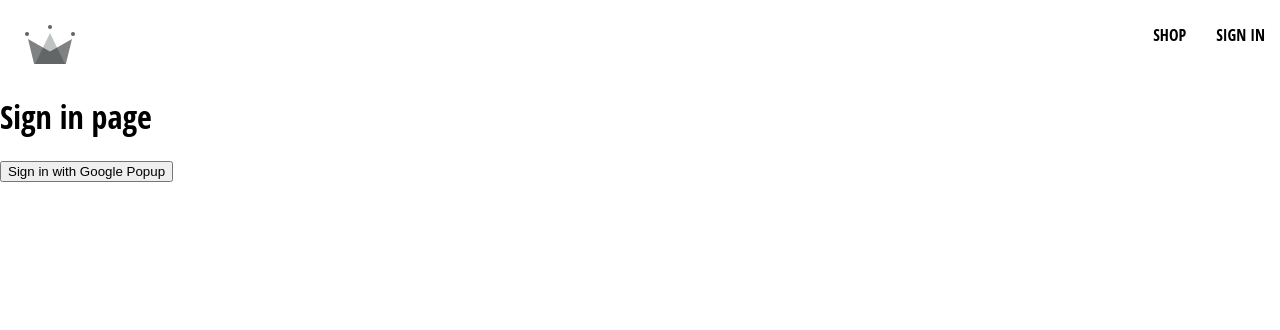
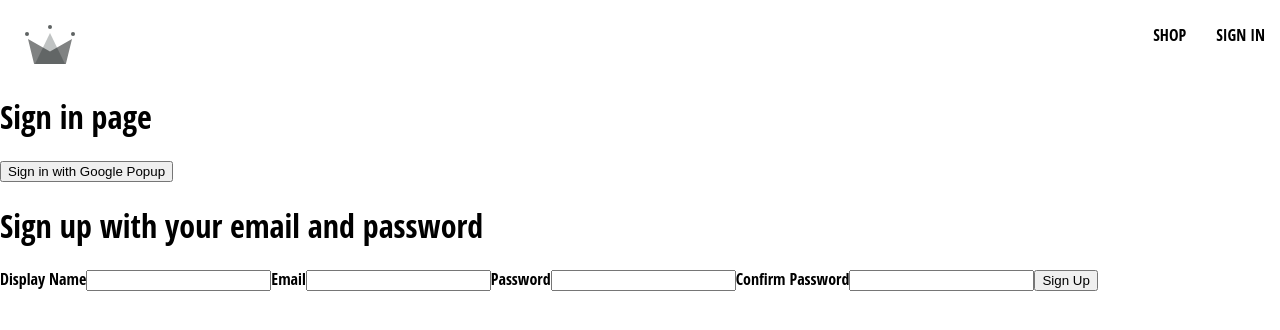
Before and after one commit to nilahomar/e-commerce-app, a React (Create React App) app: page /sign-in in a window 1280 px wide. Shown: the top 330 px of the page. Built offline with nearby package versions, Linux system fonts and the light colour scheme.

Commit message:
sign up component added

```diff
--- /dev/null
+++ b/src/components/sign-up-form/sign-up-form.component.jsx
@@ -0,0 +1,103 @@
+import { ErrorResponse } from "@remix-run/router";
+import React, { useState } from "react";
+
+import {
+  createAuthUserWithEmailAndPassword,
+  createUserDocumentFromAuth,
+} from "../../utils/firebase/firebase.utils";
+
+const defaultFormFields = {
+  displayName: "",
+  email: "",
+  password: "",
+  confirmPassword: "",
+};
+
+const SignUpForm = () => {
+  const [formFields, setFormFields] = useState(defaultFormFields);
+  const { displayName, email, password, confirmPassword } = formFields;
+
+  console.log(formFields);
+
+  const resetFormFields = ( )=>{
+    setFormFields(defaultFormFields)
+  }
+
+  const handleSubmit = async (event) => {
+    event.preventDefault();
+
+    if (password !== confirmPassword) {
+      alert("passwords do not match");
+      return;
+    }
+
+    try {
+      const { user } = await createAuthUserWithEmailAndPassword(
+        email,
+        password
+      );
+
+      await createUserDocumentFromAuth(user, { displayName });
+      resetFormFields();
+    } catch (error) {
+      if(error.code === 'auth/email-already-in-use'){
+        alert('Cannot create user, email already in use');
+      }else{
+        console.log("user creation encountered an error", error);
+      }
+
+    }
+  };
+
+  const handleChange = (e) => {
+    const { name, value } = e.target;
+
+    setFormFields({ ...formFields, [name]: value });
+  };
+  return (
+    <div>
+      <h1>Sign up with your email and password</h1>
+      <form onSubmit={handleSubmit}>
+        <label>Display Name</label>
+        <input
+          type="text"
+          required
+          onChange={handleChange}
+          name="displayName"
+          value={displayName}
+        />
+
+        <label>Email</label>
+        <input
+          type="email"
+          required
+          onChange={handleChange}
+          name="email"
+          value={email}
+        />
+
+        <label>Password</label>
+        <input
+          type="password"
+          required
+          onChange={handleChange}
+          name="password"
+          value={password}
+        />
+
+        <label>Confirm Password</label>
+        <input
+          type="password"
+          required
+          onChange={handleChange}
+          name="confirmPassword"
+          value={confirmPassword}
+        />
+
+        <button type="submit">Sign Up</button>
+      </form>
+    </div>
+  );
+};
+
+export default SignUpForm;
--- a/src/routes/sign-in/sign-in.component.jsx
+++ b/src/routes/sign-in/sign-in.component.jsx
@@ -1,16 +1,41 @@
 import React from "react";
-import { signInWithGooglePopup, createUserDocumentFromAuth } from "../../utils/firebase/firebase.utils";
+// import { getRedirectResult } from "firebase/auth";
+import {
+  // auth,
+  signInWithGooglePopup,
+  createUserDocumentFromAuth,
+  // signInWithGoogleRedirect,
+} from "../../utils/firebase/firebase.utils";
+
+import SignUpForm from "../../components/sign-up-form/sign-up-form.component";
 
 const SignIn = () => {
+  // sign in with google redirect
+  // useEffect(() => {
+  //   const fetchData = async () => {
+  //     const response = await getRedirectResult(auth);
+  //     if(response){
+  //       const userDocRef = await createUserDocumentFromAuth(response.user);
+  //     }
+  //   };
+  //   fetchData();
+  // }, []);
+
   const logGoogleUser = async () => {
-    const {user} = await signInWithGooglePopup();
-   const userDocRef = await createUserDocumentFromAuth(user)
+    const { user } = await signInWithGooglePopup();
+    const userDocRef = await createUserDocumentFromAuth(user);
     // console.log(response);
   };
+
   return (
     <div>
       <h1>Sign in page</h1>
       <button onClick={logGoogleUser}>Sign in with Google Popup</button>
+      {/* <button onClick={signInWithGoogleRedirect}>
+        Sign in with Google Redirect
+      </button> */}
+
+      <SignUpForm/>
     </div>
   );
 };
--- a/src/utils/firebase/firebase.utils.js
+++ b/src/utils/firebase/firebase.utils.js
@@ -1,16 +1,12 @@
-import { initializeApp } from 'firebase/app';
+import { initializeApp } from "firebase/app";
 import {
   getAuth,
   signInWithRedirect,
   signInWithPopup,
-  GoogleAuthProvider
-} from 'firebase/auth'
-import {
-  getFirestore,
-  doc,
-  getDoc,
-  setDoc
-} from 'firebase/firestore'
+  GoogleAuthProvider,
+  createUserWithEmailAndPassword,
+} from "firebase/auth";
+import { getFirestore, doc, getDoc, setDoc } from "firebase/firestore";
 
 const firebaseConfig = {
   apiKey: "AIzaSyAWyzKO5fLvXF1Xkvit3GSrWG1MzZj_0OE",
@@ -18,46 +14,48 @@
   projectId: "crown-clothing-db-edead",
   storageBucket: "crown-clothing-db-edead.appspot.com",
   messagingSenderId: "548430597777",
-  appId: "1:548430597777:web:e6f58924ceeda18ecbb930"
+  appId: "1:548430597777:web:e6f58924ceeda18ecbb930",
 };
 
 // Initialize Firebase
 const firebaseApp = initializeApp(firebaseConfig);
 
-const provider = new GoogleAuthProvider();
+const googleProvider = new GoogleAuthProvider();
 
-provider.setCustomParameters({
-  prompt: "select_account"
-})
+googleProvider.setCustomParameters({
+  prompt: "select_account",
+});
 
 export const auth = getAuth();
-export const signInWithGooglePopup = () => signInWithPopup(auth, provider)
-
+export const signInWithGooglePopup = () =>
+  signInWithPopup(auth, googleProvider);
+export const signInWithGoogleRedirect = () =>
+  signInWithRedirect(auth, googleProvider);
 
 export const db = getFirestore();
 
-export const createUserDocumentFromAuth = async (userAuth) => {
-  const userDocRef = doc(db, 'users', userAuth.uid);
-
-  console.log(userDocRef)
+export const createUserDocumentFromAuth = async (userAuth, additionalInformation = {}) => {
+  if (!userAuth) return;
+  const userDocRef = doc(db, "users", userAuth.uid);
 
   const userSnapshot = await getDoc(userDocRef);
-
-  console.log(userSnapshot);
-  console.log(userSnapshot.exists());
 
   //if user data does not exist it will run the code below if user data exist it will not run the code below
   if (!userSnapshot.exists()) {
     const { displayName, email } = userAuth;
     const createdAt = new Date();
     try {
-      await setDoc(userDocRef, { displayName, email, createdAt });
-
+      await setDoc(userDocRef, { displayName, email, createdAt, ...additionalInformation });
     } catch (error) {
-      console.log('error creating the user', error.message)
+      console.log("error creating the user", error.message);
     }
   }
 
   return userDocRef;
+};
 
-}
+export const createAuthUserWithEmailAndPassword = async (email, password) => {
+  if (!email || !password) return;
+
+  return await createUserWithEmailAndPassword(auth, email, password);
+};
```
